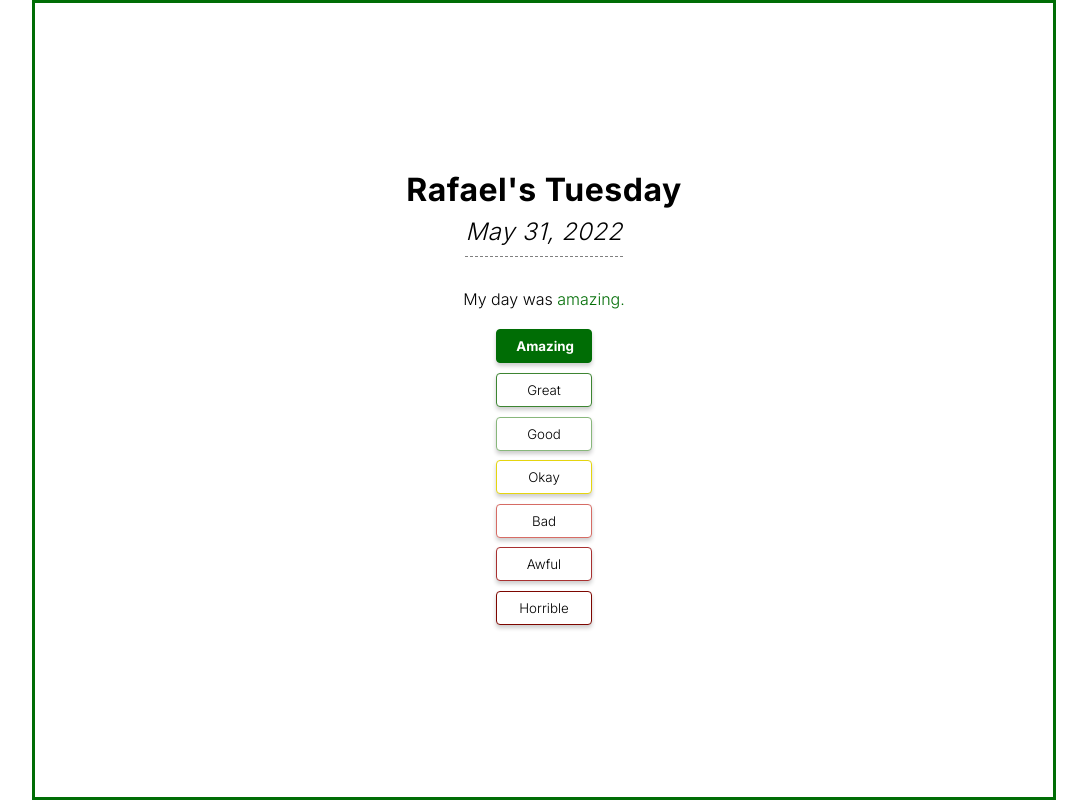
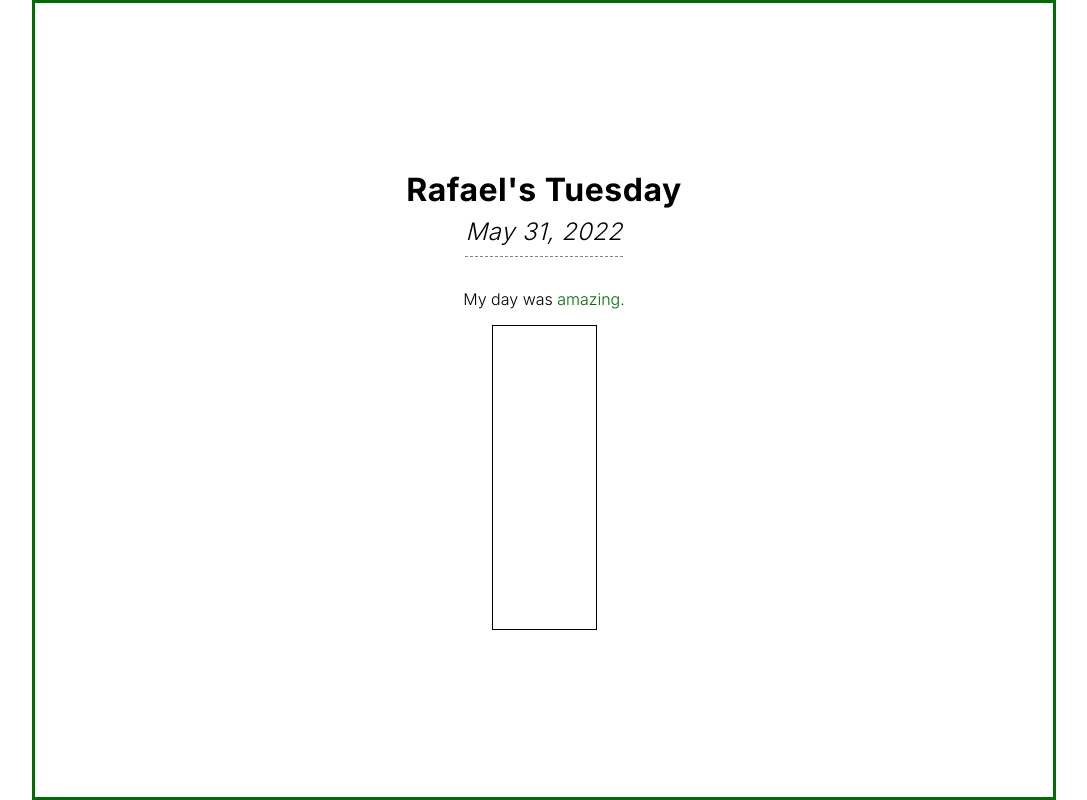
Before and after one commit to rafaelsinger/graderdays, a React (Create React App) app: page / in a window 1280 px wide. Both pictures are taken after a click on the button "Amazing". Shown: the whole page, without its empty margins (96-1183 px from the left). Built offline with nearby package versions, Linux system fonts and the light colour scheme.

Commit message:
working on transition from rating buttons to rating box

```diff
--- a/src/Rating.js
+++ b/src/Rating.js
@@ -5,10 +5,13 @@ const Rating = () => {
     const [rating, setRating] = useState({text: '', color: null})
     const [active, setActive] = useState(false);
     const [selected, setSelected] = useState(null);
+    const [displayBox, setDisplayBox] = useState(false);
 
     useEffect(() => {
         if (selected){
-            console.log('it works')
+            setTimeout(() => {
+                setDisplayBox(true);
+            }, 390)
         }
     }, [selected])
 
@@ -25,14 +28,15 @@ const Rating = () => {
                 <h4 className='dateSubtitle'>{currentDate}</h4>
                 <div className='rating-box'>My day was<span style={{color: rating.color}}>&nbsp;{rating.text}</span></div>
                     <div className='buttom-select-menu'>
-                        <RatingButton name={'Amazing'} color={'#006d05'} setRating={setRating} setActive={setActive} setSelected={setSelected} selected={selected} />
-                        <RatingButton name={'Great'} color={'#3d8532'} setRating={setRating} setActive={setActive} setSelected={setSelected} selected={selected} />
-                        <RatingButton name={'Good'} color={'#88b77b'} setRating={setRating} setActive={setActive} setSelected={setSelected} selected={selected} />
-                        <RatingButton name={'Okay'} color={'#E5D50F'} setRating={setRating} setActive={setActive} setSelected={setSelected} selected={selected}/>
-                        <RatingButton name={'Bad'} color={'#D66C65'} setRating={setRating} setActive={setActive} setSelected={setSelected} selected={selected}/>
-                        <RatingButton name={'Awful'} color={'#A83030'} setRating={setRating} setActive={setActive} setSelected={setSelected} selected={selected}/>
-                        <RatingButton name={'Horrible'} color={'#7d0600'} setRating={setRating} setActive={setActive} setSelected={setSelected} selected={selected}/>
+                        <RatingButton name={'Amazing'} color={'#006d05'} setRating={setRating} setActive={setActive} setSelected={setSelected} selected={selected} setDisplayBox={setDisplayBox} />
+                        <RatingButton name={'Great'} color={'#3d8532'} setRating={setRating} setActive={setActive} setSelected={setSelected} selected={selected} setDisplayBox={setDisplayBox} />
+                        <RatingButton name={'Good'} color={'#88b77b'} setRating={setRating} setActive={setActive} setSelected={setSelected} selected={selected} setDisplayBox={setDisplayBox} />
+                        <RatingButton name={'Okay'} color={'#E5D50F'} setRating={setRating} setActive={setActive} setSelected={setSelected} selected={selected} setDisplayBox={setDisplayBox} />
+                        <RatingButton name={'Bad'} color={'#D66C65'} setRating={setRating} setActive={setActive} setSelected={setSelected} selected={selected} setDisplayBox={setDisplayBox} />
+                        <RatingButton name={'Awful'} color={'#A83030'} setRating={setRating} setActive={setActive} setSelected={setSelected} selected={selected} setDisplayBox={setDisplayBox} />
+                        <RatingButton name={'Horrible'} color={'#7d0600'} setRating={setRating} setActive={setActive} setSelected={setSelected} selected={selected} setDisplayBox={setDisplayBox} />
                     </div>
+                    {displayBox && <div className='notebox'></div>}
             </div>
         </div>
     )
--- a/src/RatingButton.js
+++ b/src/RatingButton.js
@@ -1,6 +1,6 @@
 import React, { useState } from 'react';
 
-const RatingButton = ({name, color, setRating, setActive, setSelected, selected}) => {
+const RatingButton = ({name, color, setRating, setActive, setSelected, selected, setDisplayBox}) => {
 
     const highlight = (e) => {
         setActive(true);
@@ -11,14 +11,15 @@ const RatingButton = ({name, color, setRating, setActive, setSelected, selected}
 
     const clickHandler = (e) => {
         if (!selected){
-            setSelected({name: name, color: color});
+            setSelected(true);
             highlight(e);
+            // e.target.hidden = true;
         }
     }
 
     const enterHandler = (e) => {
         if (!selected && e.key === 'Enter'){
-            setSelected({name: name, color: color});
+            setSelected(true);
             highlight(e);
         }
     }
@@ -40,8 +41,14 @@ const RatingButton = ({name, color, setRating, setActive, setSelected, selected}
         }
     }
 
+    const handleTransitionEnd = (e) => {
+        if (selected){
+            e.target.style.display = 'none';
+        }
+    }
+
     return (
-        <button className={`option`} onClick={(e) => clickHandler(e)} onMouseOver={(e) => mouseOverHandler(e)} onKeyDown={e => enterHandler(e)} onMouseLeave={e => mouseLeaveHandler(e)} onFocus={e => mouseOverHandler(e)} onBlur={e => mouseLeaveHandler(e)}
+        <button className={selected?`option fade-out`:'option'} onTransitionEnd={e => handleTransitionEnd(e)} onClick={(e) => clickHandler(e)} onMouseOver={(e) => mouseOverHandler(e)} onKeyDown={e => enterHandler(e)} onMouseLeave={e => mouseLeaveHandler(e)} onFocus={e => mouseOverHandler(e)} onBlur={e => mouseLeaveHandler(e)}
         style={{borderColor: color}} >
             {name}
         </button>
--- a/src/index.css
+++ b/src/index.css
@@ -103,3 +103,21 @@ body {
 .rating-text-exit-done {
   opacity: 0;
 }
+
+.fade-out{
+    visibility: hidden;
+    opacity: 0;
+    transition: visibility 0s 0.4s, opacity 0.4s linear;
+}
+
+.fade-in{
+  visibility: visible;
+  opacity: 1;
+  transition: visibility 1s 0.4s, opacity 0.4s linear;
+}
+
+.notebox{
+  width: 105px;
+  height: 305px;
+  border: 1px solid black;
+}
```
